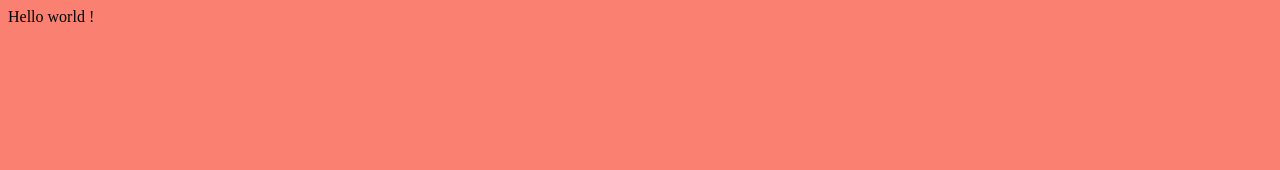
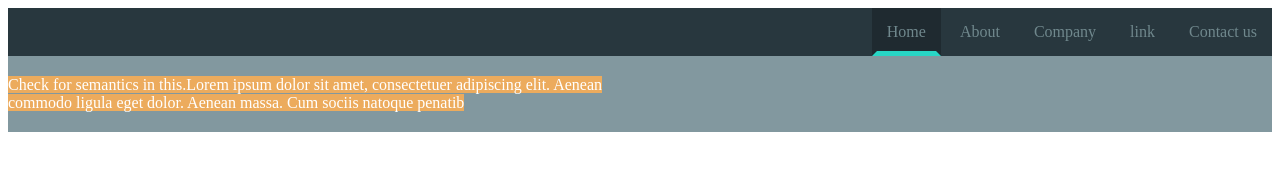
Before and after one commit to sandyjoshi/85b048e2-a59e-11e5-bf7f-feff819cdc9f, a website: page index.html in a window 1280 px wide. Drawn offline with nearby package versions, Linux system fonts and the light colour scheme; files that its build step writes are made by us from their sources.

Commit message:
add header section

```diff
--- a/index.html
+++ b/index.html
@@ -1,12 +1,27 @@
 <!DOCTYPE html>
 <html lang="en">
 <head>
-  <meta charset="UTF-8">
-  <title>Demo </title>
-  <link rel="stylesheet" href="dist/css/main.css">
+    <meta charset="UTF-8">
+    <title>Demo </title>
+    <link rel="stylesheet" href="dist/css/main.css">
 </head>
 <body>
-	Hello world !
-  <script src="dist/js/min/scripts.min.js"></script>
+    <header>
+        <nav class="navbar">
+            <div class="navbar-content">
+              <ul class="navbar-right clearfix">
+                <li class="active"><a href="#">Home</a></li>
+                <li><a href="#">About</a></li>
+                <li><a href="#">Company</a></li>
+                <li><a href="#">link</a></li>
+                <li><a href="#">Contact us</a></li>
+              </ul>
+            </div>
+        </nav>
+        <div class="banner">
+           <div class="banner-text-section"> <span class="banner-text">Check for semantics in this.Lorem ipsum dolor sit amet, consectetuer adipiscing elit. Aenean commodo ligula eget dolor. Aenean massa. Cum sociis natoque penatib</span></div>
+        </div>
+    </header>
+    <script src="dist/js/min/scripts.min.js"></script>
 </body>
 </html>
--- /dev/null
+++ b/src/sass/_banner.sass
@@ -0,0 +1,13 @@
+@import colors
+
+.banner
+	padding: 20px 0
+	background : $banner-background
+
+.banner-text-section
+	flot : left
+	width : 50%
+
+.banner-text
+	background : $banner-text
+	color : white
--- /dev/null
+++ b/src/sass/_colors.sass
@@ -0,0 +1,7 @@
+$nav-background : #28373E
+$nav-selected : #1F2A30
+$nav-selected-border : #28D6C5
+$nav-color : #70888D
+
+$banner-background : #82989F
+$banner-text : #ECAB5D
--- /dev/null
+++ b/src/sass/_nav.sass
@@ -0,0 +1,26 @@
+@import colors
+
+.navbar
+	background: $nav-background
+	li
+		list-style : none
+		display: inline-block
+		padding: 10px
+		border: 5px solid transparent
+	li:hover
+		background: $nav-selected
+	.active
+		border-bottom: 5px solid $nav-selected-border
+		background: $nav-selected
+		a
+			color:white
+	a
+		color : $nav-color
+		text-decoration: none
+
+.navbar-right
+	float : right
+	margin: 0
+
+.navbar-content
+	overflow: auto
--- /dev/null
+++ b/src/sass/_utils.sass
@@ -0,0 +1,3 @@
+.clearfix:after, .clearfix:before
+	clear:both
+	content: ' '
--- a/src/sass/main.sass
+++ b/src/sass/main.sass
@@ -1,2 +1,2 @@
-body
-    background: salmon;
+@import nav
+@import banner
```
